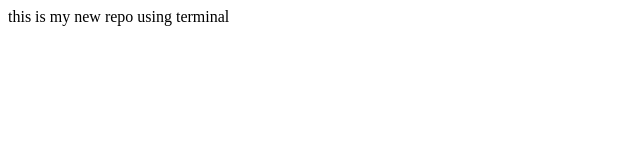
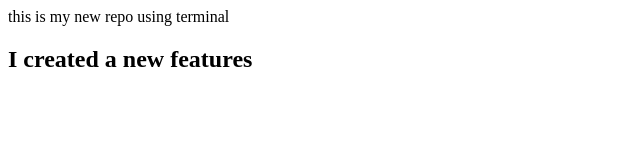
Before and after one commit to hasan28188/localrepo, a plain HTML site: page index.html in a window 1280 px wide. Shown: the whole page, without its empty margins (0-640 px from the left). Drawn offline with Linux system fonts and the light colour scheme.

Commit message:
new features added

```diff
--- a/index.html
+++ b/index.html
@@ -1 +1,2 @@
 <p>this is my new repo using terminal</p>
+<h2>I created a new features</h2>
```
